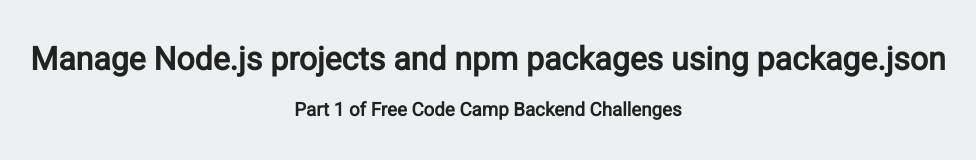
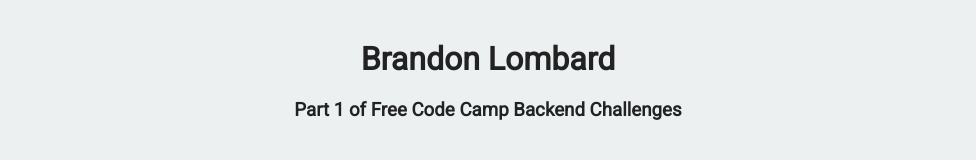
Before and after one commit to BrandonLombard/Full-Stack-Projects, a website: page views/index.html in a window 1280 px wide. Shown: the whole page, without its empty margins (152-1128 px from the left). Drawn offline with Linux system fonts and the light colour scheme.

Commit message:
Update index.html

```diff
--- a/views/index.html
+++ b/views/index.html
@@ -10,7 +10,7 @@
 
    <body>
       <div class="container">
-         <h1>Manage Node.js projects and npm packages using package.json</h1>
+         <h1>Brandon Lombard</h1>
          <h3>Part 1 of Free Code Camp Backend Challenges</h3>
       </div>
    </body>
```
